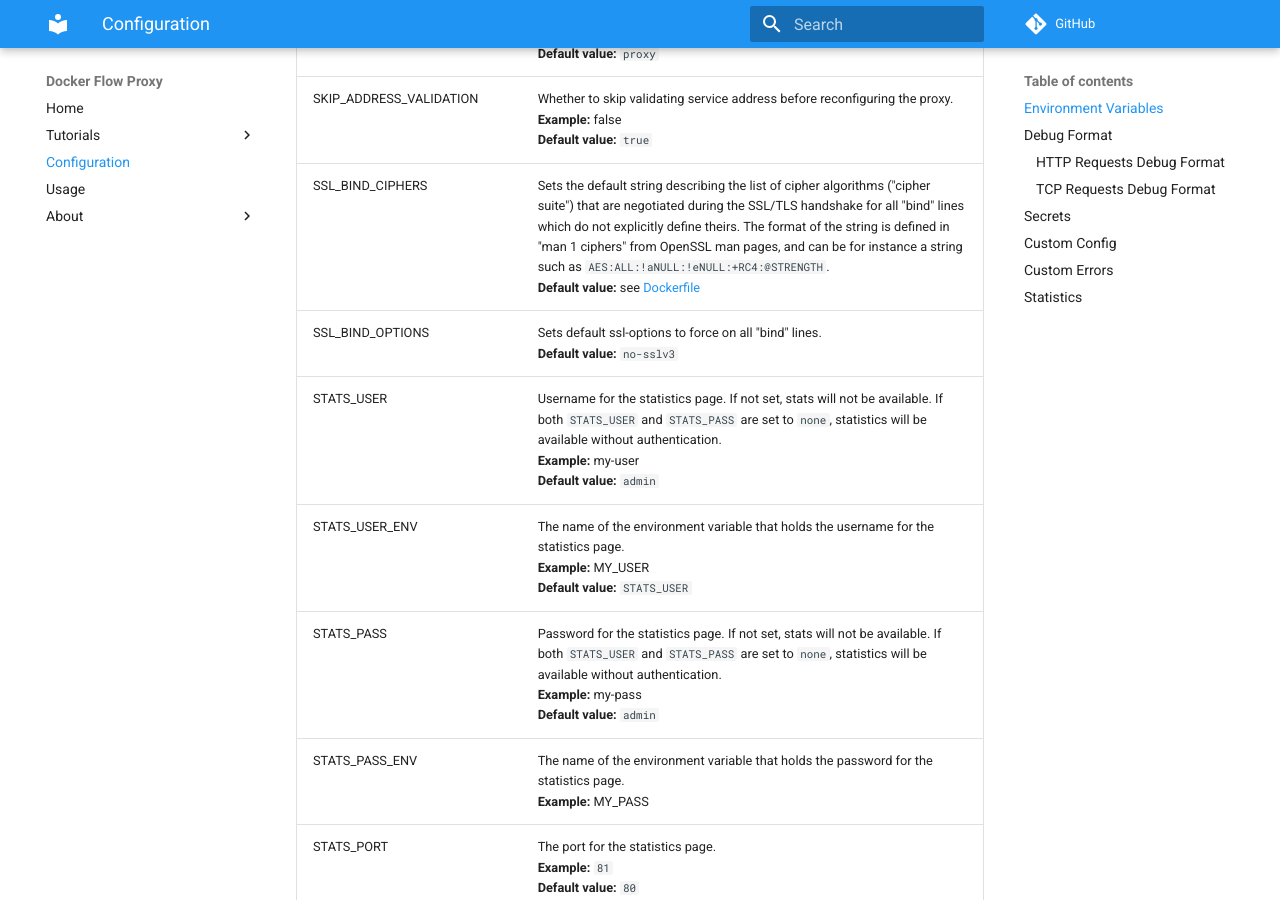
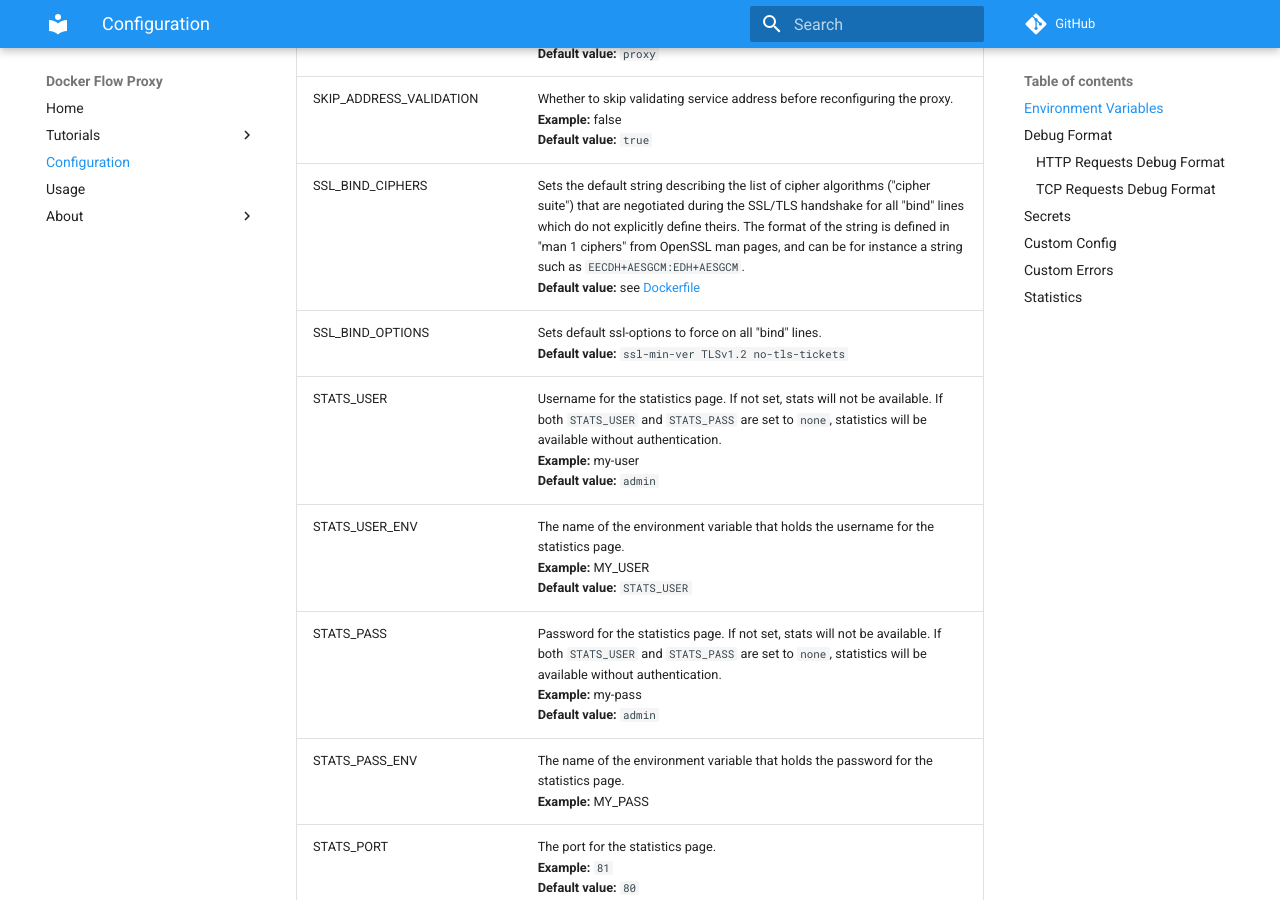
Before and after one commit to docker-flow/docker-flow-proxy, an MkDocs documentation site: the page built from docs/config.md, in a window 1280 px wide and 900 px high, scrolled down 4786 px. Built offline with MkDocs 1.6.1 and Material for MkDocs 9.7.7, drawn with Linux system fonts in a browser that asks for light colours; comment, search, counter and statistics services are not loaded; old or Windows-style settings are respelled for this version of MkDocs.

Commit message:
Update program versions and remodel Dockerfile (#54)

```diff
--- a/docs/config.md
+++ b/docs/config.md
@@ -45,8 +45,8 @@ The following environment variables can be used to configure the *Docker Flow Pr
 |SERVICE_DOMAIN_ALGO|The default algorithm applied to domain ACLs. It can be overwritten for a service through the `serviceDomainAlgo` parameter.<br>**Examples:**<br>`hdr(host)`: matches only if domain is the same as `serviceDomain`<br>`hdr_dom(host)`: matches the specified `serviceDomain` and any subdomain (a string either isolated or delimited by dots).<br>`req.ssl_sni`: matches Server Name TLS extension<br>**Default Value:** `hdr_beg(host)`|
 |SERVICE_NAME       |The name of the service. It must be the same as the value of the `--name` argument used to create the proxy service. Used only in the *swarm* mode.<br>**Example:** `my-proxy`<br>**Default value:** `proxy`|
 |SKIP_ADDRESS_VALIDATION|Whether to skip validating service address before reconfiguring the proxy.<br>**Example:** false<br>**Default value:** `true`|
-|SSL_BIND_CIPHERS   |Sets the default string describing the list of cipher algorithms ("cipher suite") that are negotiated during the SSL/TLS handshake for all "bind" lines which do not explicitly define theirs. The format of the string is defined in "man 1 ciphers" from OpenSSL man pages, and can be for instance a string such as `AES:ALL:!aNULL:!eNULL:+RC4:@STRENGTH`.<br>**Default value:** see [Dockerfile](https://github.com/docker-flow/docker-flow-proxy/blob/master/Dockerfile#L31)|
-|SSL_BIND_OPTIONS   |Sets default ssl-options to force on all "bind" lines.<br>**Default value:** `no-sslv3`|
+|SSL_BIND_CIPHERS   |Sets the default string describing the list of cipher algorithms ("cipher suite") that are negotiated during the SSL/TLS handshake for all "bind" lines which do not explicitly define theirs. The format of the string is defined in "man 1 ciphers" from OpenSSL man pages, and can be for instance a string such as `EECDH+AESGCM:EDH+AESGCM`.<br>**Default value:** see [Dockerfile](https://github.com/docker-flow/docker-flow-proxy/blob/master/Dockerfile#L42)|
+|SSL_BIND_OPTIONS   |Sets default ssl-options to force on all "bind" lines.<br>**Default value:** `ssl-min-ver TLSv1.2 no-tls-tickets`|
 |STATS_USER         |Username for the statistics page. If not set, stats will not be available. If both `STATS_USER` and `STATS_PASS` are set to `none`, statistics will be available without authentication.<br>**Example:** my-user<br>**Default value:** `admin`|
 |STATS_USER_ENV     |The name of the environment variable that holds the username for the statistics page.<br>**Example:** MY_USER<br>**Default value:** `STATS_USER`|
 |STATS_PASS         |Password for the statistics page. If not set, stats will not be available. If both `STATS_USER` and `STATS_PASS` are set to `none`, statistics will be available without authentication.<br>**Example:** my-pass<br>**Default value:** `admin`|
```
Also changed, not shown: 2 other files.
